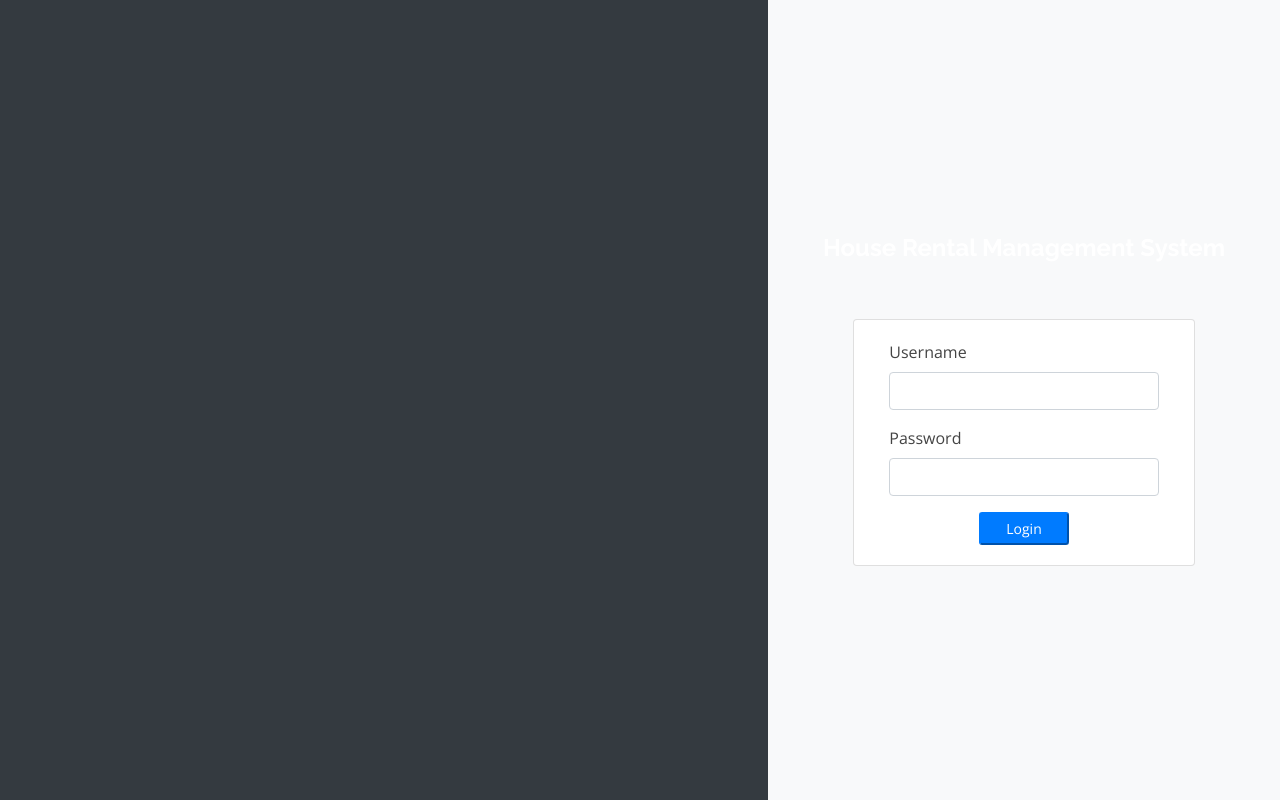
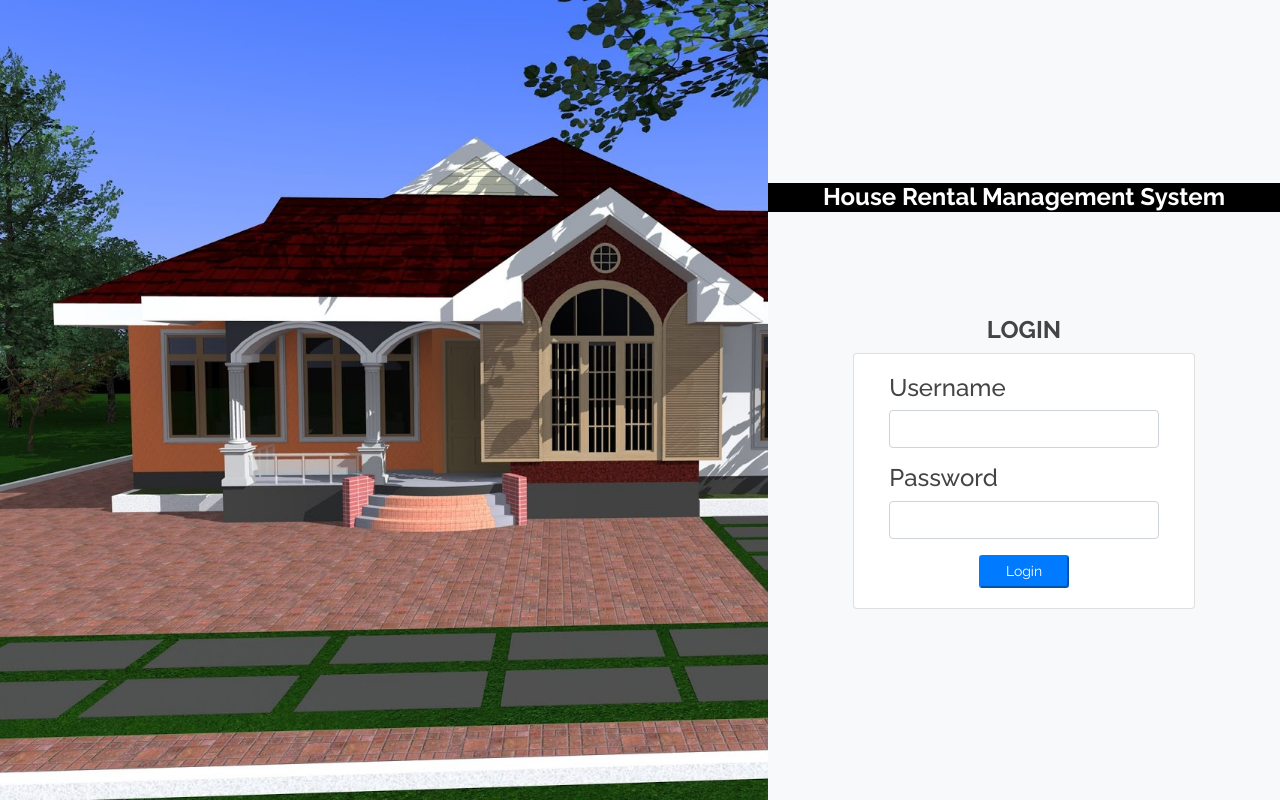
Before and after one commit to ironbull1993/house_rental, a PHP site: page /login.php in a window 1280 px wide. Run offline with PHP 8.4, Linux system fonts and the light colour scheme; data comes from the database, SQL or seed files in the repository; some libraries are stand-ins or nearby versions.

Commit message:
changes1

```diff
--- a/login.php
+++ b/login.php
@@ -31,7 +31,7 @@ header("location:index.php?page=home");
 	body{
 		width: 100%;
 	    height: calc(100%);
-	    /*background: #007bff;*/
+	   /* background: #117bff;*/
 	}
 	main#main{
 		width:100%;
@@ -55,9 +55,9 @@ header("location:index.php?page=home");
 		background:#59b6ec61;
 		display: flex;
 		align-items: center;
-		/*background: url(assets/uploads/blood-cells.jpg);
+		background: url(assets/uploads/i3.jpg);
 	    background-repeat: no-repeat;
-	    background-size: cover;*/
+	    background-size: cover;
 	}
 	#login-right .card{
 		margin: auto;
@@ -79,7 +79,7 @@ div#login-right::before {
     left: 0;
     width: calc(100%);
     height: calc(100%);
-    /*background: #000000e0;*/
+    background: ;
 }
 
 </style>
@@ -93,9 +93,12 @@ div#login-right::before {
 
   		<div id="login-right" class="bg-light">
   			<div class="w-100">
-			<h4 class="text-white text-center"><b><?php echo $_SESSION['system']['name'] ?></b></h4>
+			<h4 class="text-white text-center" style="background-color:black;" style="border:8px;"><b><?php echo $_SESSION['system']['name'] ?></b></h4>
 			<br>
 			<br>
+
+			<br>
+			&nbsp;<h4 style="text-align:center;"><b>LOGIN</b><h4>
   			<div class="card col-md-8">
   				<div class="card-body">
   					<form id="login-form" >
--- a/maintain_report.php
+++ b/maintain_report.php
@@ -59,7 +59,7 @@ $month_of = isset($_GET['month_of']) ? $_GET['month_of'] : date('Y-m');
 
 										<th>House #</th>
 
-										<th>totalm_amount</th>
+										<th>Total_amount</th>
 
 									</tr>
 								</thead>
--- a/navbar.php
+++ b/navbar.php
@@ -21,7 +21,7 @@
 				<a href="index.php?page=contracts" class="nav-item nav-reports"><span class='icon-field'><i class="fa fa-list-alt "></i></span> Contract</a>
 				<?php if($_SESSION['login_type'] == 1): ?>
 				<a href="index.php?page=users" class="nav-item nav-users"><span class='icon-field'><i class="fa fa-users "></i></span> Users</a>
-				<!-- <a href="index.php?page=site_settings" class="nav-item nav-site_settings"><span class='icon-field'><i class="fa fa-cogs text-danger"></i></span> System Settings</a> -->
+				 <a href="index.php?page=site_settings" class="nav-item nav-site_settings"><span class='icon-field'><i class="fa fa-cogs text-danger"></i></span> System Settings</a>
 			<?php endif; ?>
 		</div>
 
--- a/users.php
+++ b/users.php
@@ -53,7 +53,7 @@
 								    <span class="sr-only">Toggle Dropdown</span>
 								  </button>
 								  <div class="dropdown-menu">
-								    <a class="dropdown-item edit_user" href="javascript:void(0)" data-id = '<?php echo $row['id'] ?>'>Edit</a>
+								    <!--a class="dropdown-item edit_user" href="javascript:void(0)" data-id = '<?php echo $row['id'] ?>'>Edit</a-->
 								    <div class="dropdown-divider"></div>
 								    <a class="dropdown-item delete_user" href="javascript:void(0)" data-id = '<?php echo $row['id'] ?>'>Delete</a>
 								  </div>
```
Also changed, not shown: admin_class.php (+7 -7 lines), assets/uploads/i3.jpg (added).
